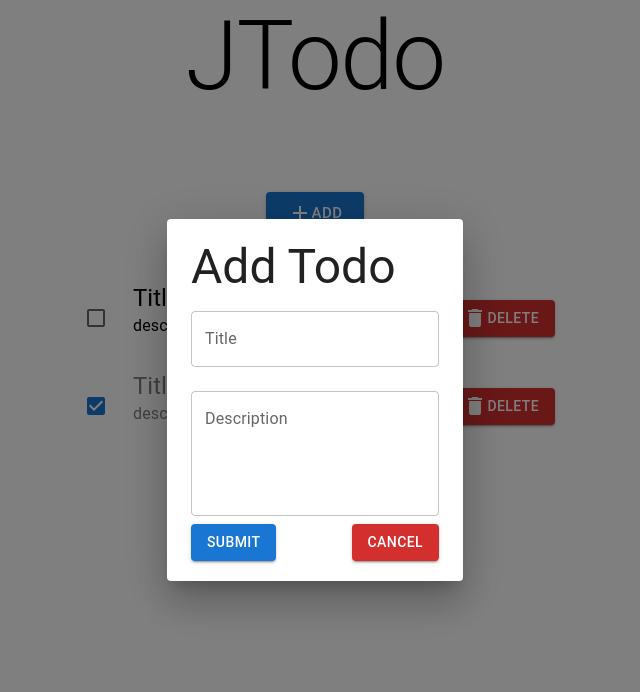
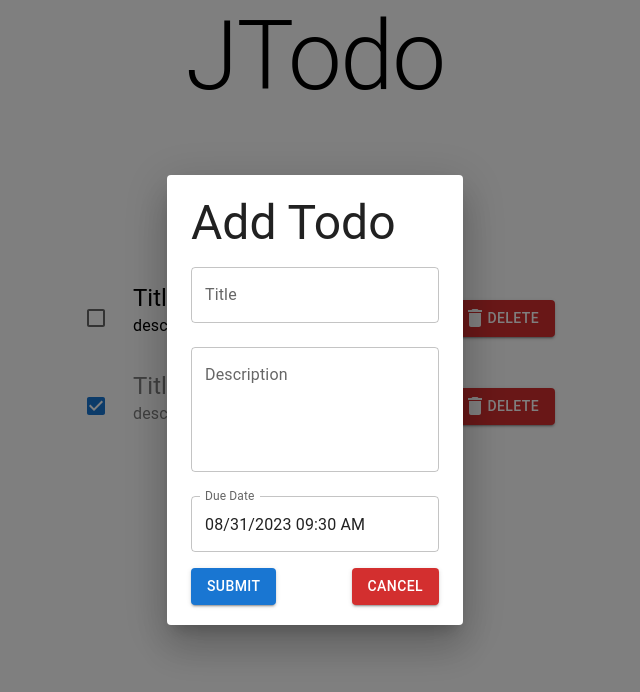
Before and after one commit to Jeykym/todo, a React (Create React App) app: page / in a window 1280 px wide. Both pictures are taken after a click on the button "ADD". Shown: the top 692 px of the page, without its empty margins (325-965 px from the left). Built offline with nearby package versions, Linux system fonts and the light colour scheme.

Commit message:
add due info on the TodoItem
- the variable itself
- the creation form now has a datetime picker

```diff
--- a/package.json
+++ b/package.json
@@ -8,6 +8,7 @@
     "@fontsource/roboto": "^5.0.8",
     "@mui/icons-material": "^5.14.7",
     "@mui/material": "^5.14.7",
+    "@mui/x-date-pickers": "^6.12.1",
     "@testing-library/jest-dom": "^5.17.0",
     "@testing-library/react": "^13.4.0",
     "@testing-library/user-event": "^13.5.0",
@@ -15,6 +16,8 @@
     "@types/node": "^16.18.46",
     "@types/react": "^18.2.21",
     "@types/react-dom": "^18.2.7",
+    "dayjs": "^1.11.9",
+    "i": "^0.3.7",
     "install": "^0.13.0",
     "npm": "^10.0.0",
     "react": "^18.2.0",
--- a/src/App/App.tsx
+++ b/src/App/App.tsx
@@ -1,6 +1,8 @@
 import { useState } from 'react';
 import { Box, Button, Dialog } from '@mui/material';
 import { Add } from '@mui/icons-material';
+import { LocalizationProvider } from '@mui/x-date-pickers';
+import { AdapterDayjs } from '@mui/x-date-pickers/AdapterDayjs';
 
 import Header from "../Header/Header";
 import TodoList from "../TodoList/TodoList";
@@ -13,12 +15,14 @@ const testData: TodoItemType[] = [
         id: 1,
         title: 'Title 1',
         description: 'desciption 1',
+        due: new Date('2023-08-11T09:00:00'),
         completed: false
     },
     {
         id: 2,
         title: 'Title 2',
         description: 'desciption 2',
+        due: new Date('2023-06-11T11:35:00'),
         completed: true
     }
 ];
@@ -44,6 +48,7 @@ const App = () => {
     }
 
     return (
+
         <Box sx={{
             display: 'flex',
             flexDirection: 'column',
@@ -59,7 +64,9 @@ const App = () => {
                 <Add /> Add
             </Button>
             <Dialog open={openForm} onClose={handleClose}>
-                <TodoForm getId={getId} setTodos={setTodos} handleClose={handleClose}/>
+                <LocalizationProvider dateAdapter={AdapterDayjs}>
+                    <TodoForm getId={getId} setTodos={setTodos} handleClose={handleClose}/>
+                </LocalizationProvider>
             </Dialog>
             <TodoList todos={todos} setTodos={setTodos}/>
         </Box>
--- a/src/TodoForm/TodoForm.tsx
+++ b/src/TodoForm/TodoForm.tsx
@@ -5,8 +5,11 @@ import {
     DialogContent,
     FormGroup,
     TextField,
-    Typography
+    Typography,
 } from '@mui/material';
+import { DateTimePicker } from '@mui/x-date-pickers';
+import dayjs, { Dayjs } from 'dayjs';
+
 
 import TodoItemType from '../TodoItem/types.d';
 
@@ -20,7 +23,9 @@ interface TodoFormProps {
 
 const TodoForm = (props: TodoFormProps) => {
     const [title, setTitle] = useState('');
-    const [description, setDescription] = useState('')
+    const [description, setDescription] = useState('');
+    const [dueDate, setDueDate] = useState<Dayjs | null>(dayjs(new Date()));
+
 
     const handleSubmit = () => {
         props.setTodos((prevState: TodoItemType[]) => (
@@ -30,6 +35,7 @@ const TodoForm = (props: TodoFormProps) => {
                     id: props.getId(),
                     title: title,
                     description: description,
+                    due: dueDate,
                     completed: false
                 }
             ]
@@ -62,6 +68,12 @@ const TodoForm = (props: TodoFormProps) => {
                 value={description}
                 onChange={(e) => setDescription(e.target.value)}
             />
+            <DateTimePicker
+                sx={{margin: '1rem 0'}}
+                label="Due Date"
+                value={dueDate}
+                onChange={(newValue: Dayjs | null) => setDueDate(newValue)}
+            />
         </FormGroup>
         <Box sx={{
             display: 'flex',
--- a/src/TodoItem/types.d.tsx
+++ b/src/TodoItem/types.d.tsx
@@ -2,6 +2,7 @@ interface TodoItemType {
     id: number,
     title: string,
     description: string,
+    due: Date,
     completed: boolean
 }
 
```
Also changed, not shown: 1 other file (tests, documents, lock files or other folders).
